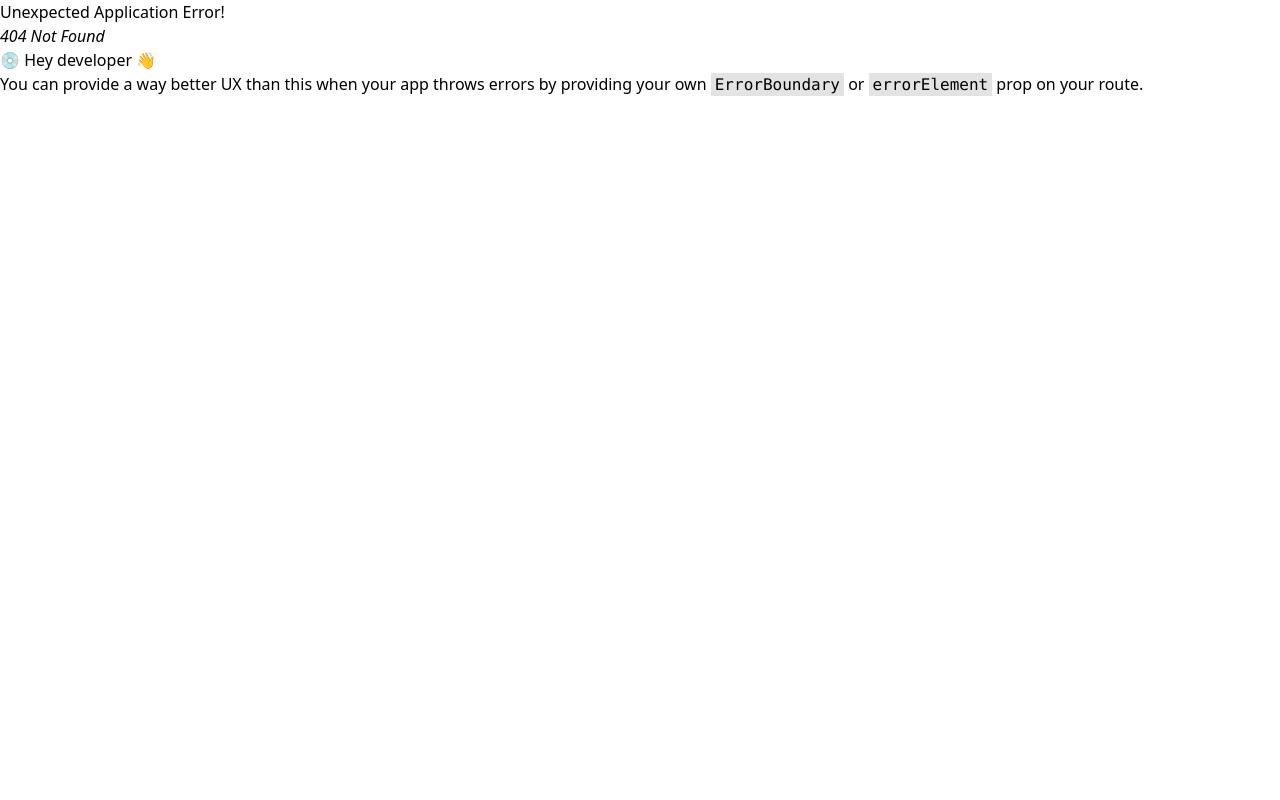
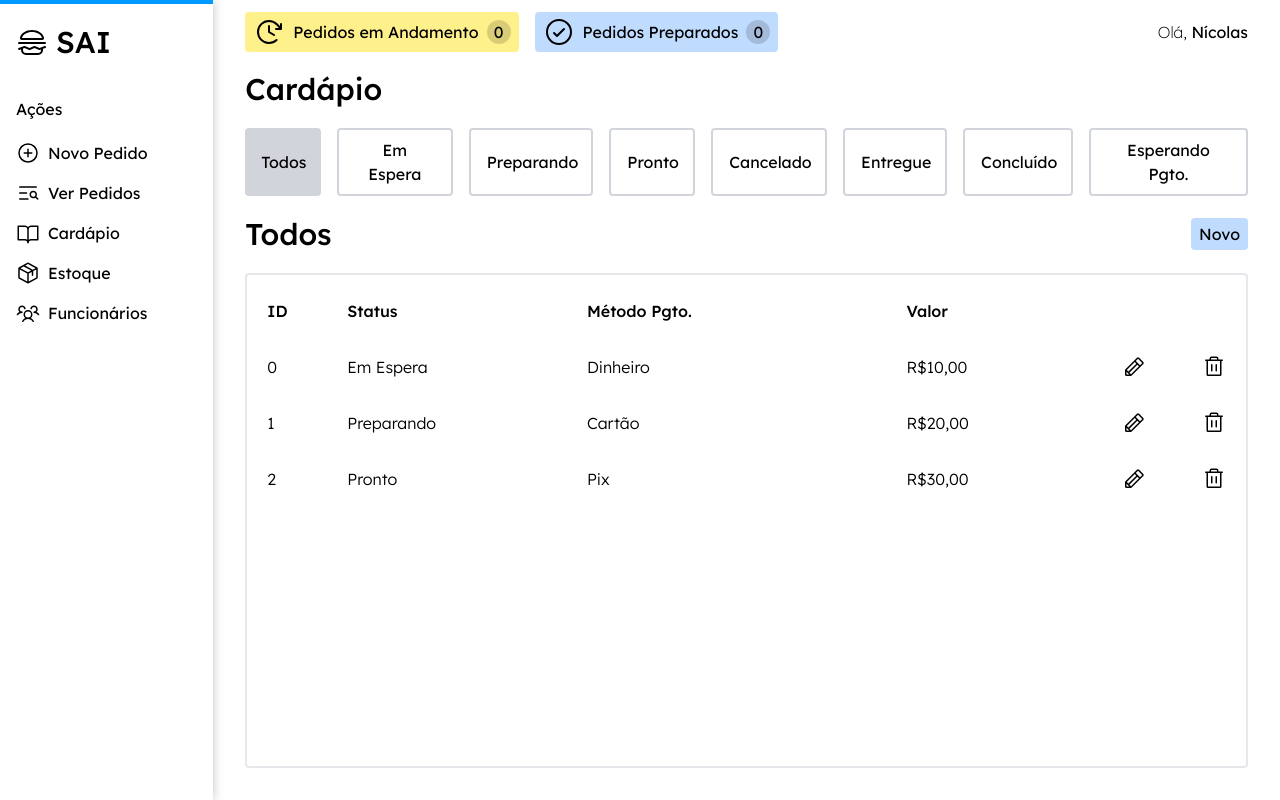
Before and after one commit to Hudson-H/CONSTRUCAO_DE_SOFTWARE__SAI, a React (Create React App) app in the folder frontend/: page /pedido in a window 1280 px wide. Before the commit this address had no page. Built offline with nearby package versions, Linux system fonts and the light colour scheme.

Commit message:
added pedidos

```diff
--- a/frontend/src/components/molecules/TrackingButton/TrackingButton.tsx
+++ b/frontend/src/components/molecules/TrackingButton/TrackingButton.tsx
@@ -1,5 +1,6 @@
 import React, { ReactNode } from "react";
 import Button, { ButtonColorsType } from "../../atoms/Button/Button";
+import { redirect, useLocation, useNavigate } from "react-router-dom";
 
 export type TrackingButttonProps = {
   color: ButtonColorsType;
@@ -8,7 +9,7 @@ export type TrackingButttonProps = {
   linkTo: string;
   children: ReactNode;
   className?: string;
-}
+};
 
 export default function TrackingButtton({
   color,
@@ -16,20 +17,31 @@ export default function TrackingButtton({
   icon,
   linkTo,
   children,
-    className
+  className,
 }: TrackingButttonProps) {
-    return <Button
+  const location = useLocation();
+  const navigate = useNavigate();
+
+  return (
+    <Button
       color={color}
       icon={icon}
       className={`
         gap-2 inline-flex
-            ${className??""}
+        ${className ?? ""}
       `}
+      onClick={() => {
+        const from = location.pathname;
+        navigate(linkTo);
+
+        const to = location.pathname;
+        if (from === to) navigate(0);
+      }}
     >
       {children}
       <div className="w-6 aspect-square py-0.5 bg-black/15 rounded-3xl justify-center items-center inline-flex overflow-hidden">
         {counter}
       </div>
     </Button>
-
+  );
 }
--- a/frontend/src/components/organisms/Header/Header.tsx
+++ b/frontend/src/components/organisms/Header/Header.tsx
@@ -10,7 +10,7 @@ export function Header() {
     <div className="justify-start items-center gap-4 flex">
       <TrackingButtton
         counter={0}
-        linkTo=""
+        linkTo="/pedido?category=preparando"
         color="yellow"
         icon={<ClockClockwise size={32} />}
       >
@@ -19,7 +19,7 @@ export function Header() {
 
       <TrackingButtton
         counter={0}
-        linkTo=""
+        linkTo="/pedido?category=pronto"
         color="blue"
         icon={<CheckCircle size={32} />}
       >
--- a/frontend/src/components/organisms/Root/Root.tsx
+++ b/frontend/src/components/organisms/Root/Root.tsx
@@ -8,11 +8,11 @@ import Button from "../../atoms/Button/Button";
 import { SAILogo } from "../../molecules/SAILogo/SAILogo";
 
 const sidebarButtons = [
-  { label: "Novo Pedido"  , icon: <PlusCircle size={24} />          , linkTo: "/pedidos/novo"},
-  { label: "Ver Pedidos"  , icon: <ListMagnifyingGlass size={24} /> , linkTo: "/pedidos"},
+  { label: "Novo Pedido"  , icon: <PlusCircle size={24} />          , linkTo: "/pedido/novo"},
+  { label: "Ver Pedidos"  , icon: <ListMagnifyingGlass size={24} /> , linkTo: "/pedido"},
   { label: "Cardápio"     , icon: <BookOpen size={24} />            , linkTo: "/cardapio"},
   { label: "Estoque"      , icon: <Package size={24} />             , linkTo: "/estoque"},
-  { label: "Funcionários" , icon: <UsersThree size={24} />          , linkTo: "/funcionarios"},
+  { label: "Funcionários" , icon: <UsersThree size={24} />          , linkTo: "/funcionario"},
 ]
 
 type SidebarButtonProps = {
--- a/frontend/src/routes.tsx
+++ b/frontend/src/routes.tsx
@@ -5,6 +5,7 @@ import { Root } from './components/organisms/Root/Root';
 import { AuthRoot } from './components/organisms/AuthRoot/AuthRoot';
 import { Login } from './views/login/Login';
 import { Cardapio } from './views/cardapio/Cardapio';
+import { Pedido } from './views/pedido/Pedido';
 
 const router = createBrowserRouter(
   createRoutesFromElements(<>
@@ -14,6 +15,7 @@ const router = createBrowserRouter(
     <Route element={<Root />}>
       <Route path="/dashboard" element={<Dashboard/>}></Route>
       <Route path="/cardapio" element={<Cardapio/>}></Route>
+      <Route path="/pedido" element={<Pedido/>}></Route>
     </Route>
   </>)
 );
--- a/frontend/src/views/cardapio/Cardapio.tsx
+++ b/frontend/src/views/cardapio/Cardapio.tsx
@@ -64,7 +64,7 @@ const sectionDescriptor: DataTableDescriptor[] = [
     type: "action",
     size: 1,
     icon: <Trash size={24} />,
-    action: () => { console.log("Edit") }
+    action: () => { console.log("Remove") }
   }
 ];
 const sectionData = [
--- /dev/null
+++ b/frontend/src/views/pedido/Pedido.tsx
@@ -0,0 +1,108 @@
+import { Pencil, Trash } from "@phosphor-icons/react";
+import Button from "../../components/atoms/Button/Button";
+import { Title } from "../../components/atoms/Title/Title";
+import { useState } from "react";
+import { DataTable, DataTableDescriptor } from "../../components/organisms/DataTable/DataTable";
+import { useSearchParams } from "react-router-dom";
+
+const categories = Object.freeze({
+  todos: "Todos",
+  emEspera: "Em Espera",
+  preparando: "Preparando",
+  pronto: "Pronto",
+  cancelado: "Cancelado",
+  entregue: "Entregue",
+  concluido: "Concluído",
+  esperandoPgto: "Esperando Pgto.",
+} as const);
+
+const orderDescriptor: DataTableDescriptor[] = [
+  { title: "ID"          , type: "text"   , size: 1 , key: "id" },
+  { title: "Status"      , type: "text"   , size: 3 , key: "status" },
+  { title: "Método Pgto.", type: "text"   , size: 4 , key: "metodo_pgto" },
+  { title: "Valor"       , type: "text" , size: 2 , key: "valor" },
+  {
+    title: "",
+    type: "action",
+    key: "edit",
+    size: 1,
+    icon: <Pencil size={24} />,
+    action: () => { console.log("Edit") }
+  },
+  {
+    title: "",
+    key: "delete",
+    type: "action",
+    size: 1,
+    icon: <Trash size={24} />,
+    action: () => { console.log("Edit") }
+  }
+];
+const orderData = [
+  {
+    id: 0,
+    status: "Em Espera",
+    metodo_pgto: "Dinheiro",
+    valor: "R$10,00"
+  },
+  {
+    id: 1,
+    status: "Preparando",
+    metodo_pgto: "Cartão",
+    valor: "R$20,00"
+  },
+  {
+    id: 2,
+    status: "Pronto",
+    metodo_pgto: "Pix",
+    valor: "R$30,00"
+  }
+];
+
+export function Pedido() {
+  const [searchParams, setSearchParams] = useSearchParams();
+
+  const [category, setCategory] = useState<keyof typeof categories>(
+    searchParams.get("category") as keyof typeof categories || "todos"
+  );
+
+  const changeCategory = (category: keyof typeof categories) => {
+    setSearchParams({["category"]: category});
+
+    setCategory(category);
+  }
+
+  return (
+    <div className="w-full h-full flex flex-col gap-4">
+      <Title>Cardápio</Title>
+
+      <div className="flex flex-row gap-4">
+        {Object.entries(categories).map(([key, value]) =>
+          <Button
+            key={key}
+            className="px-4 py-2"
+            outline={category !== key}
+            color={category === key ? "gray" : "white"}
+            onClick={() => {
+              changeCategory(key as keyof typeof categories);
+            }}
+          >
+            {value}
+          </Button>
+        )}
+      </div>
+
+      <div className="flex flex-row items-center justify-between">
+        <Title>{categories[category]}</Title>
+        <Button className="h-fit" color="blue">
+          Novo
+        </Button>
+      </div>
+
+      <DataTable
+        descriptor={orderDescriptor}
+        data={orderData}
+      ></DataTable>
+    </div>
+  );
+}
```
Lines whose indentation alone changed are shown as unchanged.
